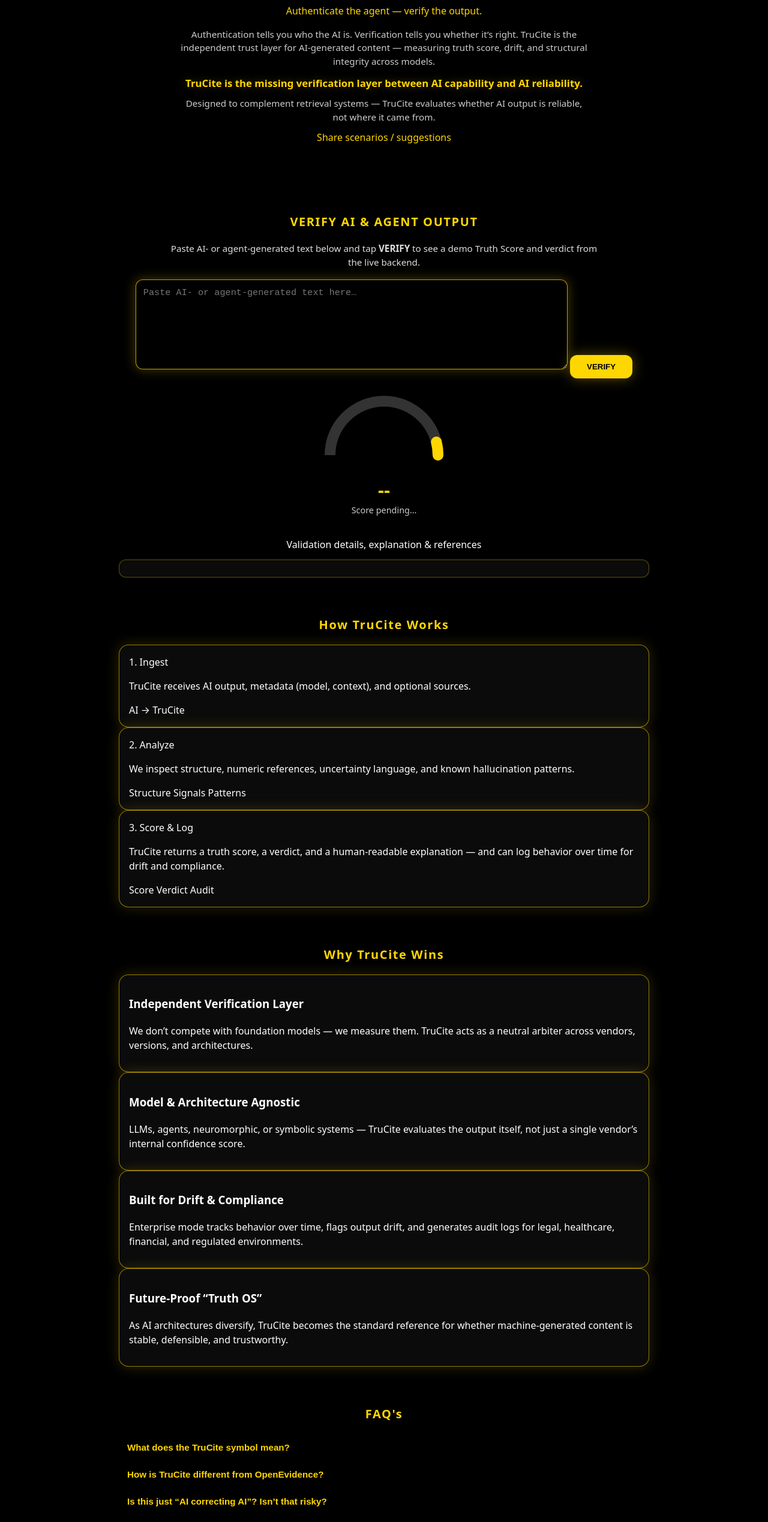
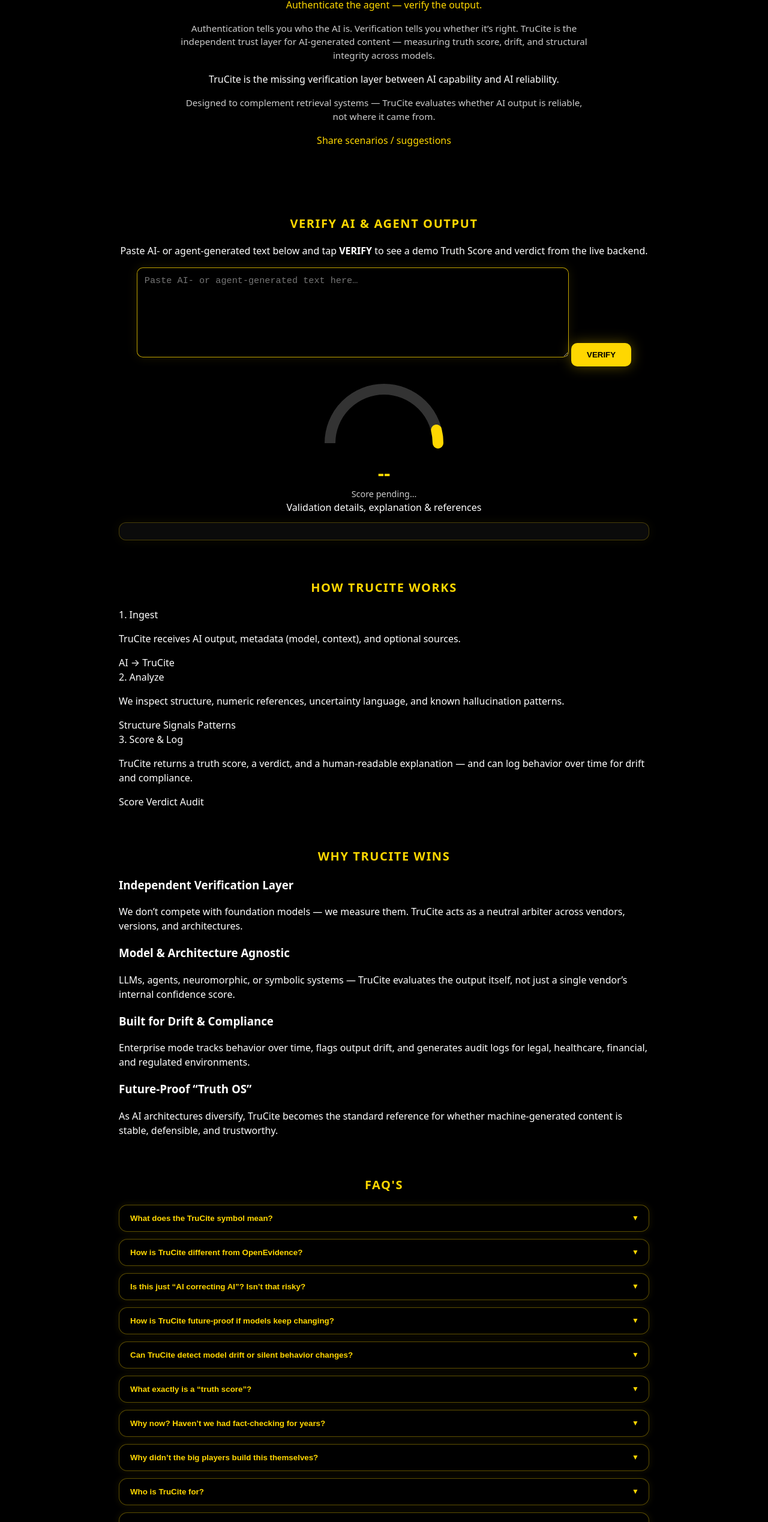
Before and after one commit to dosamani/trucite-backend, a plain HTML site: page static/index.html in a window 1280 px wide. Shown: the part 253-2791 px from the top of the page at 60% size. Drawn offline with Linux system fonts and the light colour scheme.

Commit message:
Refactor CSS for navigation and button styles
Refactor styles for top navigation, buttons, and accordion components. Adjust padding, margins, and font weights for improved layout and readability.

```diff
--- a/static/style.css
+++ b/static/style.css
@@ -1,3 +1,4 @@
+
 /* =======================
    BASE / RESET
 ======================= */
@@ -15,7 +16,7 @@ a { color: #FFD700; text-decoration: none; }
 a:hover { text-decoration: underline; }
 
 /* =======================
-   TOP NAV (WAITLIST ONLY)
+   TOP NAV
 ======================= */
 .top-nav {
   position: sticky;
@@ -34,24 +35,22 @@ a:hover { text-decoration: underline; }
 }
 
 .top-nav-cta {
-  font-weight: 900;
+  font-weight: 800;
   font-size: 0.95rem;
   color: #FFD700;
-  padding: 6px 14px;
+  padding: 6px 12px;
   border-radius: 10px;
-  border: 1px solid rgba(255,215,0,0.6);
+  border: 1px solid rgba(255,215,0,0.55);
   background: rgba(255,215,0,0.10);
-  box-shadow: 0 0 14px rgba(255,215,0,0.18);
+  box-shadow: 0 0 10px rgba(255,215,0,0.10);
 }
-
-.top-nav-cta:hover { filter: brightness(1.1); }
 
 /* =======================
    HERO
 ======================= */
 .hero {
   text-align: center;
-  padding: 44px 16px 16px;
+  padding: 42px 16px 14px;
 }
 
 .logo { height: 70px; margin-bottom: 12px; }
@@ -61,6 +60,7 @@ a:hover { text-decoration: underline; }
 .tm { font-size: 0.7em; vertical-align: super; }
 
 .hero-tagline {
+  margin-top: 8px;
   font-size: 1rem;
   color: #FFD700;
 }
@@ -72,17 +72,6 @@ a:hover { text-decoration: underline; }
   color: #ccc;
 }
 
-.hero-missing-layer {
-  margin: 12px auto 0;
-  max-width: 720px;
-  font-size: 1.05rem;
-  font-weight: 900;
-  color: #FFD700;
-  text-shadow: 0 0 16px rgba(255,215,0,0.35);
-}
-
-.hero-mini-links { margin-top: 10px; }
-
 /* =======================
    MAIN
 ======================= */
@@ -93,31 +82,20 @@ main {
 }
 
 .section-title {
-  margin-top: 64px;
-  margin-bottom: 18px;
+  margin: 64px 0 18px;
   font-size: 1.25rem;
   text-align: center;
+  text-transform: uppercase;
   letter-spacing: 0.08em;
   color: #FFD700;
 }
 
-.section-subtitle {
+/* =======================
+   VERIFY INPUT
+======================= */
+.verify-section {
   text-align: center;
-  max-width: 720px;
-  margin: 0 auto 18px;
-  font-size: 0.95rem;
-  color: #ddd;
-}
-
-/* =======================
-   VERIFY / INPUT (WITH GLOW)
-======================= */
-.verify-section { text-align: center; margin-top: 30px; }
-
-@keyframes goldGlow {
-  0% { box-shadow: 0 0 14px rgba(255,215,0,0.20); }
-  50% { box-shadow: 0 0 28px rgba(255,215,0,0.45); }
-  100% { box-shadow: 0 0 14px rgba(255,215,0,0.20); }
+  margin-top: 30px;
 }
 
 textarea {
@@ -126,36 +104,39 @@ textarea {
   height: 150px;
   background: #000;
   color: #fff;
-  border-radius: 12px;
+  border-radius: 10px;
   border: 1px solid rgba(255,215,0,0.75);
   padding: 12px;
   font-size: 0.95rem;
   resize: vertical;
-  animation: goldGlow 2.8s ease-in-out infinite;
+  box-shadow: 0 0 18px rgba(255,215,0,0.10);
 }
 
+/* ✨ GLOW ON FOCUS */
 textarea:focus {
   outline: none;
   border-color: rgba(255,215,0,1);
-  box-shadow: 0 0 36px rgba(255,215,0,0.6);
+  box-shadow: 0 0 28px rgba(255,215,0,0.35);
 }
 
 /* =======================
-   VERIFY BUTTON
+   BUTTON
 ======================= */
 .primary-btn {
   margin-top: 14px;
   background: #FFD700;
   color: #000;
-  border-radius: 12px;
-  padding: 12px 28px;
+  border-radius: 10px;
+  padding: 12px 26px;
   font-weight: 900;
   cursor: pointer;
   border: none;
-  animation: goldGlow 2.2s ease-in-out infinite;
+  box-shadow: 0 0 22px rgba(255,215,0,0.35);
 }
 
-.primary-btn:hover { filter: brightness(1.08); }
+.primary-btn:hover {
+  filter: brightness(1.1);
+}
 
 /* =======================
    GAUGE
@@ -163,73 +144,89 @@ textarea:focus {
 #gaugeContainer { margin-top: 28px; }
 
 #scoreDisplay {
-  margin-top: 8px;
-  font-size: 1.95rem;
+  font-size: 2rem;
   font-weight: 900;
   color: #FFD700;
 }
 
-#scoreVerdict { font-size: 0.9rem; color: #ccc; }
+#scoreVerdict {
+  font-size: 0.9rem;
+  color: #ccc;
+}
 
 /* =======================
    RESULT BOX
 ======================= */
-.result-wrapper { margin-top: 34px; }
-
 pre#result {
   background: #0b0b0b;
-  border: 1px solid rgba(255,215,0,0.35);
+  border: 1px solid rgba(255,215,0,0.25);
   border-radius: 12px;
   padding: 14px;
   font-size: 0.8rem;
   max-height: 280px;
   overflow: auto;
+  box-shadow: 0 0 18px rgba(255,215,0,0.06);
 }
 
 /* =======================
-   BOX / CARD STYLES
+   ACCORDION (FAQ / FOUNDER / LEGAL)
 ======================= */
-.bp-card,
-.win-card,
-.accordion-panel {
-  background: #0b0b0b;
-  border-radius: 16px;
-  padding: 16px;
-  border: 1px solid rgba(255,215,0,0.55);
-  box-shadow: 0 0 22px rgba(255,215,0,0.18);
+
+/* 🔑 QUESTIONS — GOLD */
+.accordion-btn {
+  width: 100%;
+  background: #000;
+  color: #FFD700;              /* ← THIS FIXES IT */
+  border: 1px solid rgba(255,215,0,0.35);
+  border-radius: 14px;
+  padding: 14px 18px;
+  margin-bottom: 12px;
+  font-weight: 800;
+  text-align: left;
+  cursor: pointer;
+  position: relative;
+  box-shadow: 0 0 12px rgba(255,215,0,0.10);
 }
 
-/* =======================
-   FAQ
-======================= */
-.accordion-btn {
-  width: 100%;
-  background: transparent;
-  color: #FFD700;
-  font-weight: 900;
-  font-size: 0.95rem;
-  border: none;
-  padding: 14px;
-  text-align: left;
-  cursor: pointer;
+/* subtle hover glow */
+.accordion-btn:hover {
+  box-shadow: 0 0 18px rgba(255,215,0,0.28);
 }
 
-.accordion-btn:hover { filter: brightness(1.08); }
+/* dropdown arrow */
+.accordion-btn::after {
+  content: "▼";
+  position: absolute;
+  right: 16px;
+  top: 50%;
+  transform: translateY(-50%);
+  font-size: 0.75rem;
+  color: #FFD700;
+}
 
+/* ANSWERS — WHITE */
 .accordion-panel {
   display: none;
-  margin-top: 6px;
-  font-size: 0.85rem;
-  color: #ddd;
+  padding: 14px 18px;
+  margin-bottom: 16px;
+  color: #fff;
+  background: #060606;
+  border-left: 2px solid #FFD700;
+  border-radius: 10px;
+  font-size: 0.9rem;
 }
 
 /* =======================
    FOOTER
 ======================= */
 footer {
-  margin-top: 70px;
-  padding: 22px 14px;
-  border-top: 1px solid #111;
+  margin-top: 64px;
+  padding: 22px;
   text-align: center;
   font-size: 0.85rem;
+  color: #aaa;
 }
+
+footer a {
+  color: #FFD700;
+}
```
